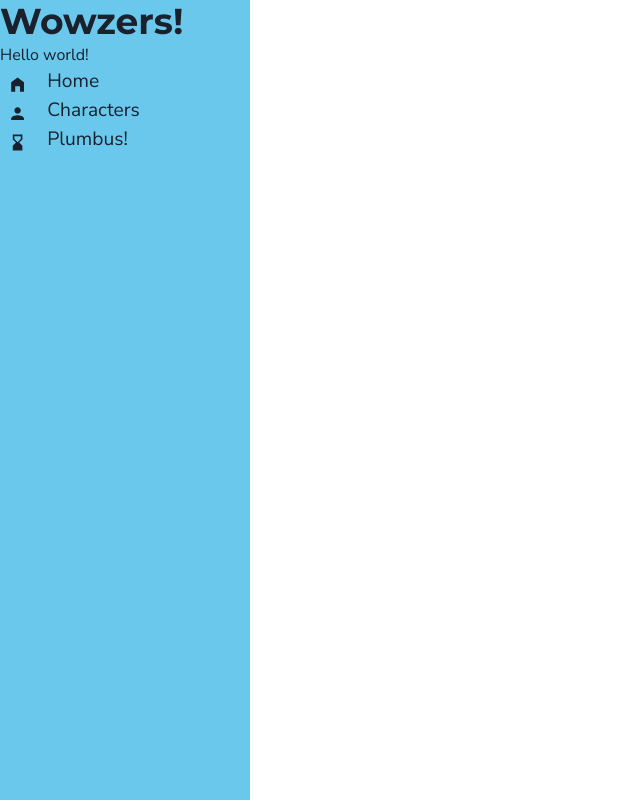
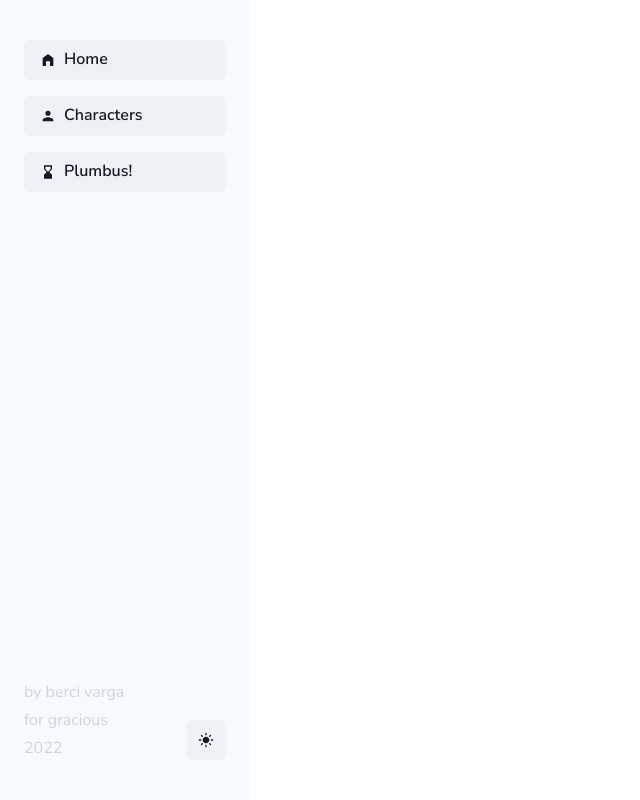
Before and after one commit to bercivarga/rick-and-morty-case, a Next.js app: page / in a window 1280 px wide. Shown: the whole page, without its empty margins (0-640 px from the left). Built offline with nearby package versions, Linux system fonts and the light colour scheme.

Commit message:
add color mode hooks and values for sidebar and main component

```diff
--- a/components/PageLayout.tsx
+++ b/components/PageLayout.tsx
@@ -1,12 +1,14 @@
 import { FC, ReactNode } from "react";
-import { Box } from "@chakra-ui/react";
+import { Box, useColorModeValue } from "@chakra-ui/react";
 import Sidebar from "./Sidebar";
 
 const PageLayout: FC<{ children: ReactNode }> = ({ children }) => {
+  const bgColor = useColorModeValue("white", "gray.900");
+
   return (
     <Box w="100vw" h="100vh">
       <Sidebar />
-      <Box h="full" w="full">
+      <Box h="full" w="full" bg={bgColor}>
         {children}
         main content
       </Box>
--- a/components/Sidebar.tsx
+++ b/components/Sidebar.tsx
@@ -1,51 +1,51 @@
 import {
-  Box,
   List,
   ListItem,
   LinkBox,
   LinkOverlay,
-  ListIcon,
-  Heading,
+  Button,
+  IconButton,
+  Flex,
   Text,
+  useColorMode,
+  useColorModeValue,
+  VStack,
 } from "@chakra-ui/react";
 import NextLink from "next/link";
-import { MdHomeFilled, MdPerson, MdHourglassBottom } from "react-icons/md";
-
-const menuItems = [
-  {
-    name: "Home",
-    icon: MdHomeFilled,
-    path: "/",
-  },
-  {
-    name: "Characters",
-    icon: MdPerson,
-    path: "/characters",
-  },
-  {
-    name: "Plumbus!",
-    icon: MdHourglassBottom,
-    path: "/plumbus",
-  },
-];
+import { MdLightMode, MdDarkMode } from "react-icons/md";
+import sidebarMenuItems from "../menus/sidebarMenu";
 
 const Sidebar = () => {
+  const { colorMode, toggleColorMode } = useColorMode();
+  const sidebarBg = useColorModeValue("gray.50", "gray.800");
+  const buttonColor = useColorModeValue("gray.900", "gray.100");
+
   return (
-    <Box w="250px" h="full" position="absolute" bg="rnmBlue.300">
-      <Heading>Wowzers!</Heading>
-      <Text>Hello world!</Text>
-      <List>
-        {menuItems.map((menuItem) => (
+    <Flex
+      w="250px"
+      px={6}
+      py={10}
+      h="full"
+      position="absolute"
+      bg={sidebarBg}
+      justifyContent="space-between"
+      flexDirection="column"
+    >
+      <List spacing={4}>
+        {sidebarMenuItems.map((menuItem) => (
           <ListItem
             key={menuItem.name}
-            paddingX={2}
-            fontSize="larger"
-            _hover={{ bg: "rnmBlue.800" }}
+            as={Button}
+            leftIcon={<menuItem.icon />}
+            variant="solid"
+            colorScheme="gray"
+            color={buttonColor}
+            alignItems="center"
+            w="full"
           >
-            <LinkBox>
+            <LinkBox w="full" textAlign="left" alignItems="center">
               <NextLink href={menuItem.path} passHref>
-                <LinkOverlay>
-                  <ListIcon as={menuItem.icon} marginRight={5} />
+                <LinkOverlay textAlign="left" w="full">
                   {menuItem.name}
                 </LinkOverlay>
               </NextLink>
@@ -53,7 +53,20 @@ const Sidebar = () => {
           </ListItem>
         ))}
       </List>
-    </Box>
+      <Flex justifyContent="space-between" flexDir="row" alignItems="flex-end">
+        <VStack spacing={1} color="gray.300" alignItems="flex-start">
+          <Text as="span">by berci varga</Text>
+          <Text as="span">for gracious</Text>
+          <Text as="span">2022</Text>
+        </VStack>
+        <IconButton
+          aria-label="color-theme"
+          color={buttonColor}
+          icon={colorMode === "light" ? <MdLightMode /> : <MdDarkMode />}
+          onClick={() => toggleColorMode()}
+        />
+      </Flex>
+    </Flex>
   );
 };
 
--- /dev/null
+++ b/menus/sidebarMenu.ts
@@ -0,0 +1,21 @@
+import { MdHomeFilled, MdPerson, MdHourglassBottom } from "react-icons/md";
+
+const sidebarMenuItems = [
+  {
+    name: "Home",
+    icon: MdHomeFilled,
+    path: "/",
+  },
+  {
+    name: "Characters",
+    icon: MdPerson,
+    path: "/characters",
+  },
+  {
+    name: "Plumbus!",
+    icon: MdHourglassBottom,
+    path: "/plumbus",
+  },
+];
+
+export default sidebarMenuItems;
```
